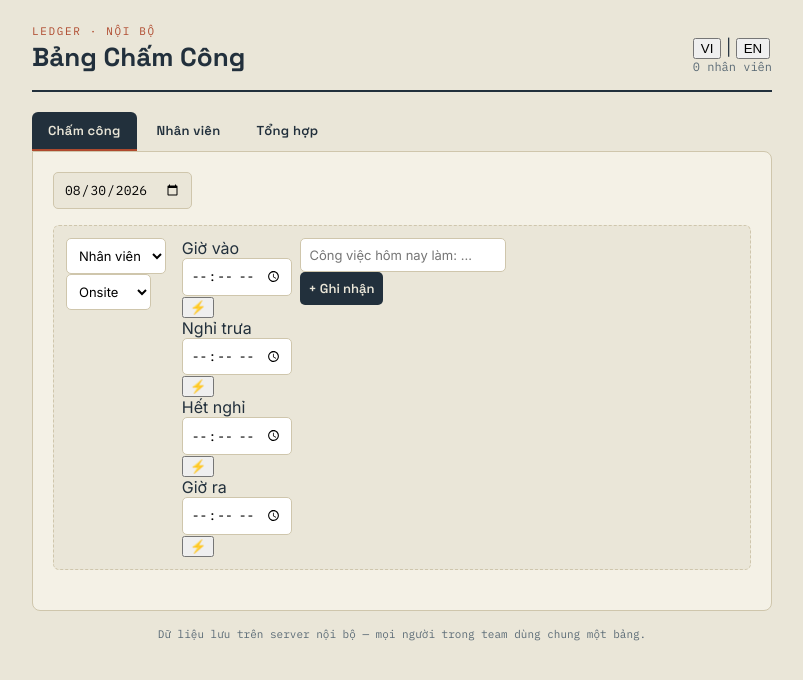
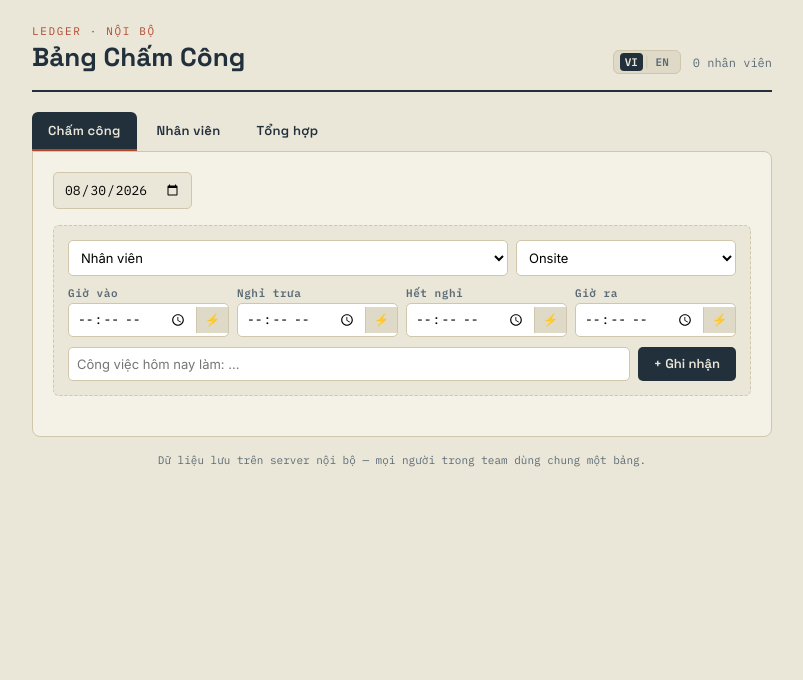
Before and after one commit to NKhanh0908/ASOL-time-sheets, a website: page public/index.html in a window 1280 px wide. Shown: the whole page, without its empty margins (238-1041 px from the left). Drawn offline with Linux system fonts and the light colour scheme; no server answers.

Commit message:
style: update styles for 4-time input grid, language switcher, and lunch badge

```diff
--- a/public/styles.css
+++ b/public/styles.css
@@ -51,6 +51,46 @@ body {
   font-size: 26px;
   margin: 2px 0 0;
 }
+
+/* Language Switcher */
+.topbar-right {
+  display: flex;
+  align-items: center;
+  gap: 12px;
+}
+.lang-switch {
+  display: flex;
+  align-items: center;
+  background: var(--paper-deep);
+  border: 1px solid var(--line);
+  border-radius: 6px;
+  padding: 2px 6px;
+}
+.lang-btn {
+  background: transparent;
+  border: none;
+  color: var(--ink-soft);
+  font-family: var(--font-mono);
+  font-size: 11px;
+  font-weight: 600;
+  cursor: pointer;
+  padding: 2px 5px;
+  border-radius: 4px;
+  transition: all 0.15s;
+}
+.lang-btn:hover {
+  color: var(--ink);
+}
+.lang-btn.active {
+  background: var(--ink);
+  color: var(--paper);
+}
+.lang-divider {
+  color: var(--line);
+  font-size: 11px;
+  margin: 0 2px;
+}
+
 .emp-count {
   font-family: var(--font-mono);
   font-size: 12px;
@@ -114,16 +154,24 @@ body {
 .muted { color: var(--ink-soft); }
 .mono { font-family: var(--font-mono); }
 
+/* Entry Form */
 .entry-form {
-  display: grid;
-  grid-template-columns: repeat(5, 1fr);
-  gap: 8px;
+  display: flex;
+  flex-direction: column;
+  gap: 10px;
   margin-bottom: 20px;
-  padding: 12px;
+  padding: 14px;
   background: var(--paper);
   border: 1px dashed var(--line);
   border-radius: 6px;
 }
+
+.form-row.main-fields {
+  display: grid;
+  grid-template-columns: 2fr 1fr;
+  gap: 8px;
+}
+
 .entry-form select,
 .entry-form input {
   padding: 8px;
@@ -133,8 +181,62 @@ body {
   font-size: 13px;
   font-family: var(--font-body);
 }
-.entry-form input[type="time"] { font-family: var(--font-mono); }
-.note-input { grid-column: 1 / -1; }
+
+/* Time Grid Layout */
+.time-grid {
+  display: grid;
+  grid-template-columns: repeat(4, 1fr);
+  gap: 8px;
+}
+.time-field {
+  display: flex;
+  flex-direction: column;
+  gap: 3px;
+}
+.time-field label {
+  font-family: var(--font-mono);
+  font-size: 11px;
+  font-weight: 600;
+  letter-spacing: 0.05em;
+  color: var(--ink-soft);
+}
+.time-input-wrap {
+  display: flex;
+  align-items: center;
+  background: white;
+  border: 1px solid var(--line);
+  border-radius: 5px;
+  overflow: hidden;
+}
+.time-input-wrap input[type="time"] {
+  border: none;
+  background: transparent;
+  width: 100%;
+  padding: 6px 8px;
+  font-family: var(--font-mono);
+  font-size: 13px;
+}
+.btn-now {
+  background: var(--paper-deep);
+  border: none;
+  border-left: 1px solid var(--line);
+  padding: 6px 8px;
+  cursor: pointer;
+  font-size: 12px;
+  color: var(--ink-soft);
+  transition: all 0.15s;
+}
+.btn-now:hover {
+  background: var(--line);
+  color: var(--stamp);
+}
+
+.form-row.note-row {
+  display: flex;
+  gap: 8px;
+}
+.full-width { flex: 1; }
+
 .btn-primary {
   background: var(--ink);
   color: var(--paper);
@@ -144,15 +246,17 @@ body {
   font-weight: 600;
   font-size: 13px;
   cursor: pointer;
-  padding: 8px;
+  padding: 8px 16px;
+  white-space: nowrap;
 }
 .btn-primary:hover { opacity: 0.9; }
 
+/* Entry List */
 .entry-list { display: flex; flex-direction: column; gap: 8px; }
 .entry-row {
   display: flex;
   align-items: center;
-  gap: 12px;
+  gap: 10px;
   flex-wrap: wrap;
   background: white;
   border-radius: 6px;
@@ -169,6 +273,16 @@ body {
   font-size: 13px;
   color: var(--ink-soft);
 }
+.lunch-badge {
+  font-family: var(--font-mono);
+  font-size: 11px;
+  color: var(--ink-soft);
+  background: var(--paper);
+  border: 1px solid var(--line);
+  padding: 1px 5px;
+  border-radius: 3px;
+  margin-left: 4px;
+}
 .entry-row .hours {
   font-family: var(--font-mono);
   font-size: 13px;
@@ -176,7 +290,7 @@ body {
 }
 .entry-row .note {
   font-size: 12px;
-  color: var(--ink-soft);
+  color: var(--ink);
   font-style: italic;
 }
 .entry-row .del-btn {
@@ -279,6 +393,8 @@ body {
 }
 
 @media (max-width: 640px) {
-  .entry-form { grid-template-columns: repeat(2, 1fr); }
+  .time-grid { grid-template-columns: repeat(2, 1fr); }
+  .form-row.main-fields { grid-template-columns: 1fr; }
+  .form-row.note-row { flex-direction: column; }
   .summary-row { grid-template-columns: 1.5fr 1fr 1fr 0.8fr; font-size: 12px; }
 }
```
